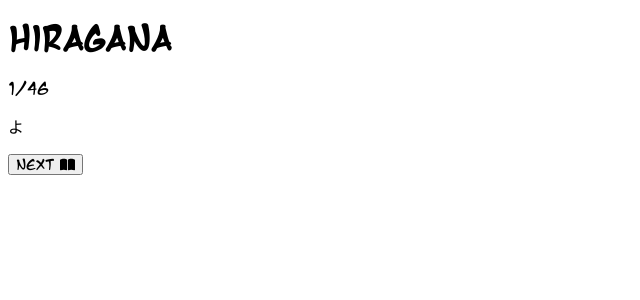
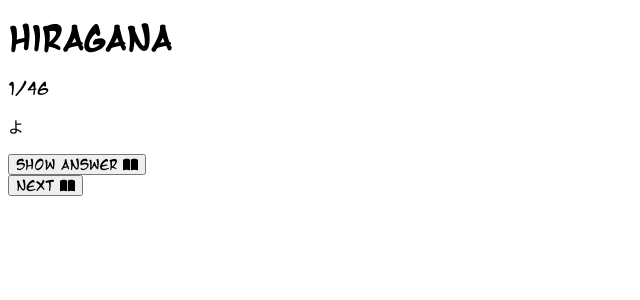
Before and after one commit to PepeKwapien/LearnJapanese, an Angular app: page /hiragana/practice in a window 1280 px wide. Shown: the top 300 px of the page, without its empty margins (0-640 px from the left). Built offline with nearby package versions, Linux system fonts and the light colour scheme.

Commit message:
Finished module to draw random characters

```diff
--- a/src/app/app.module.ts
+++ b/src/app/app.module.ts
@@ -15,6 +15,7 @@ import { PracticeFormComponent } from './components/practice-form/practice-form.
 import { FormsModule } from '@angular/forms';
 import { PracticeModuleComponent } from './components/practice-module/practice-module.component';
 import { PracticeHiraganaPageComponent } from './pages/practice-hiragana-page/practice-hiragana-page.component';
+import { PracticeModuleCharacterComponent } from './components/practice-module-character/practice-module-character.component';
 
 @NgModule({
   declarations: [
@@ -29,6 +30,7 @@ import { PracticeHiraganaPageComponent } from './pages/practice-hiragana-page/pr
     PracticeFormComponent,
     PracticeModuleComponent,
     PracticeHiraganaPageComponent,
+    PracticeModuleCharacterComponent,
   ],
   imports: [BrowserModule, AppRoutingModule, FontAwesomeModule, FormsModule],
   providers: [],
--- /dev/null
+++ b/src/app/components/practice-module-character/practice-module-character.component.html
@@ -0,0 +1,9 @@
+<div>
+  <p>{{ question }}</p>
+  <app-button-with-icon
+    *ngIf="!showAnswer"
+    text="Show answer"
+    (click)="onShowAnswer()"
+  ></app-button-with-icon>
+  <p *ngIf="showAnswer">{{ answer }}</p>
+</div>
--- /dev/null
+++ b/src/app/components/practice-module-character/practice-module-character.component.ts
@@ -0,0 +1,65 @@
+import {
+  Component,
+  Input,
+  OnChanges,
+  OnInit,
+  SimpleChanges,
+} from '@angular/core';
+import { PracticeModes } from 'src/app/enums/practice-modes';
+import { JapaneseCharacter } from 'src/app/interfaces/japanese-character';
+
+@Component({
+  selector: 'app-practice-module-character',
+  templateUrl: './practice-module-character.component.html',
+  styleUrls: ['./practice-module-character.component.css'],
+})
+export class PracticeModuleCharacterComponent implements OnInit, OnChanges {
+  @Input() mode: PracticeModes;
+  @Input() character: JapaneseCharacter;
+
+  public question: string;
+  public answer: string;
+
+  public showAnswer: boolean;
+
+  constructor() {}
+
+  ngOnChanges(changes: SimpleChanges): void {
+    this.prepareQuestionAndAnswer();
+  }
+
+  ngOnInit(): void {
+    this.prepareQuestionAndAnswer();
+  }
+
+  private prepareQuestionAndAnswer() {
+    this.showAnswer = false;
+
+    let innerMode = this.mode;
+    if (innerMode == PracticeModes.both) {
+      innerMode =
+        Math.random() >= 0.5
+          ? PracticeModes.characters
+          : PracticeModes.transcription;
+    }
+
+    this.setQuestionAndAnswer(innerMode);
+  }
+
+  private setQuestionAndAnswer(mode: PracticeModes) {
+    switch (mode) {
+      case PracticeModes.characters:
+        this.question = this.character.character;
+        this.answer = this.character.transcription;
+        break;
+      case PracticeModes.transcription:
+        this.question = this.character.transcription;
+        this.answer = this.character.character;
+        break;
+    }
+  }
+
+  onShowAnswer() {
+    this.showAnswer = true;
+  }
+}
--- a/src/app/components/practice-module/practice-module.component.html
+++ b/src/app/components/practice-module/practice-module.component.html
@@ -1,5 +1,8 @@
 <p>{{ characterCountUpToNow + 1 }}/{{ numberOfCharacters }}</p>
-<p>{{ currentCharacter.character }}</p>
+<app-practice-module-character
+  [character]="currentCharacter"
+  [mode]="getMode()"
+></app-practice-module-character>
 <app-button-with-icon
   (click)="nextCharacter()"
   text="Next"
--- a/src/app/components/practice-module/practice-module.component.ts
+++ b/src/app/components/practice-module/practice-module.component.ts
@@ -1,4 +1,5 @@
 import { Component, Input, OnInit } from '@angular/core';
+import { PracticeModes } from 'src/app/enums/practice-modes';
 import { Syllabaries } from 'src/app/enums/syllabaries';
 import { JapaneseCharacter } from 'src/app/interfaces/japanese-character';
 import { JapaneseCharacterRow } from 'src/app/interfaces/japanese-characters-row';
@@ -27,7 +28,6 @@ export class PracticeModuleComponent implements OnInit {
 
   ngOnInit(): void {
     this.model = this.practice.getModel();
-    console.log(this.model);
 
     let characterRows: JapaneseCharacterRow[] = [];
     if (this.model.monographs) {
@@ -82,4 +82,8 @@ export class PracticeModuleComponent implements OnInit {
       this.pickNextRandomCharacter();
     }
   }
+
+  getMode(): PracticeModes {
+    return this.model.mode ?? PracticeModes.characters;
+  }
 }
```
Also changed, not shown: src/app/components/practice-module-character/practice-module-character.component.css (added).
